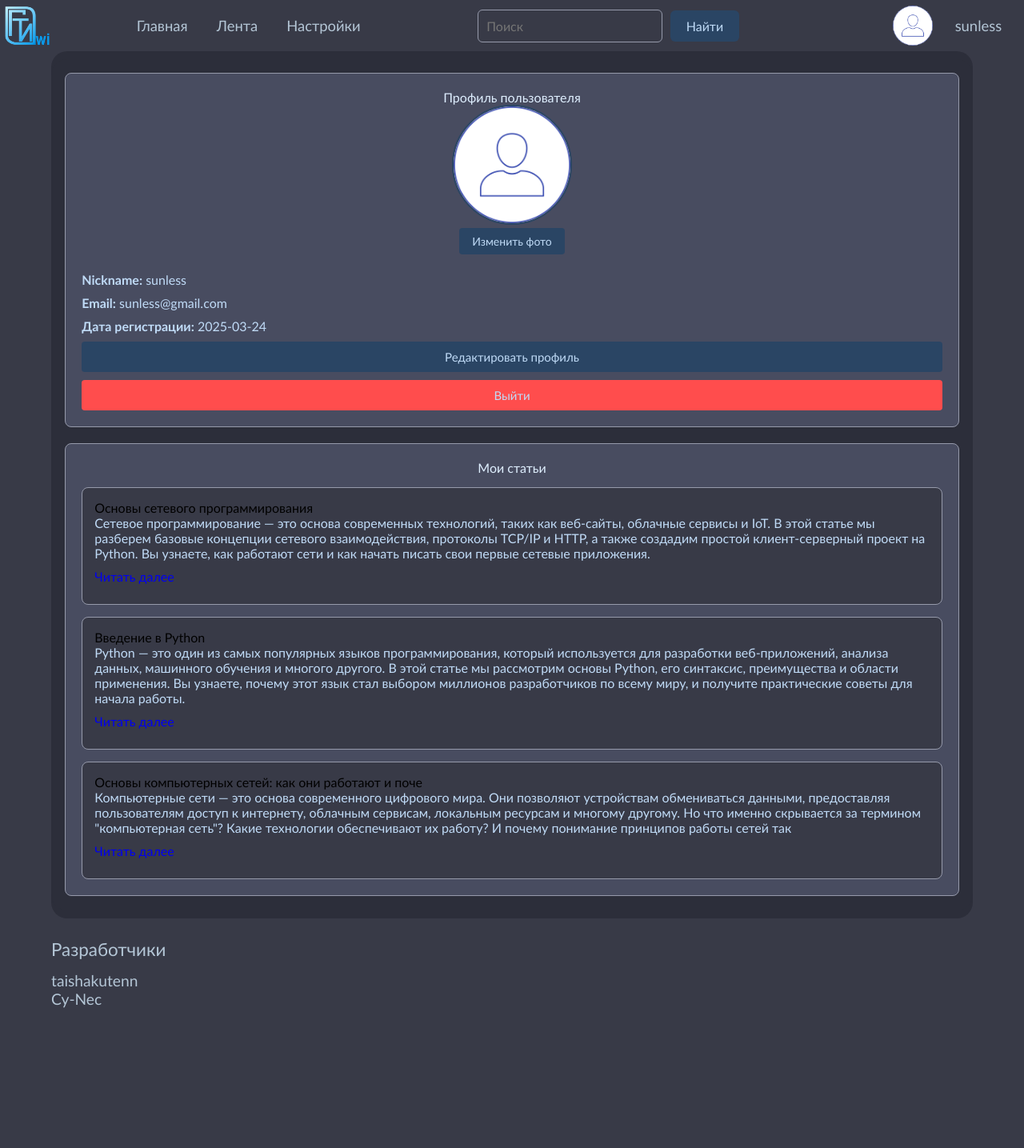
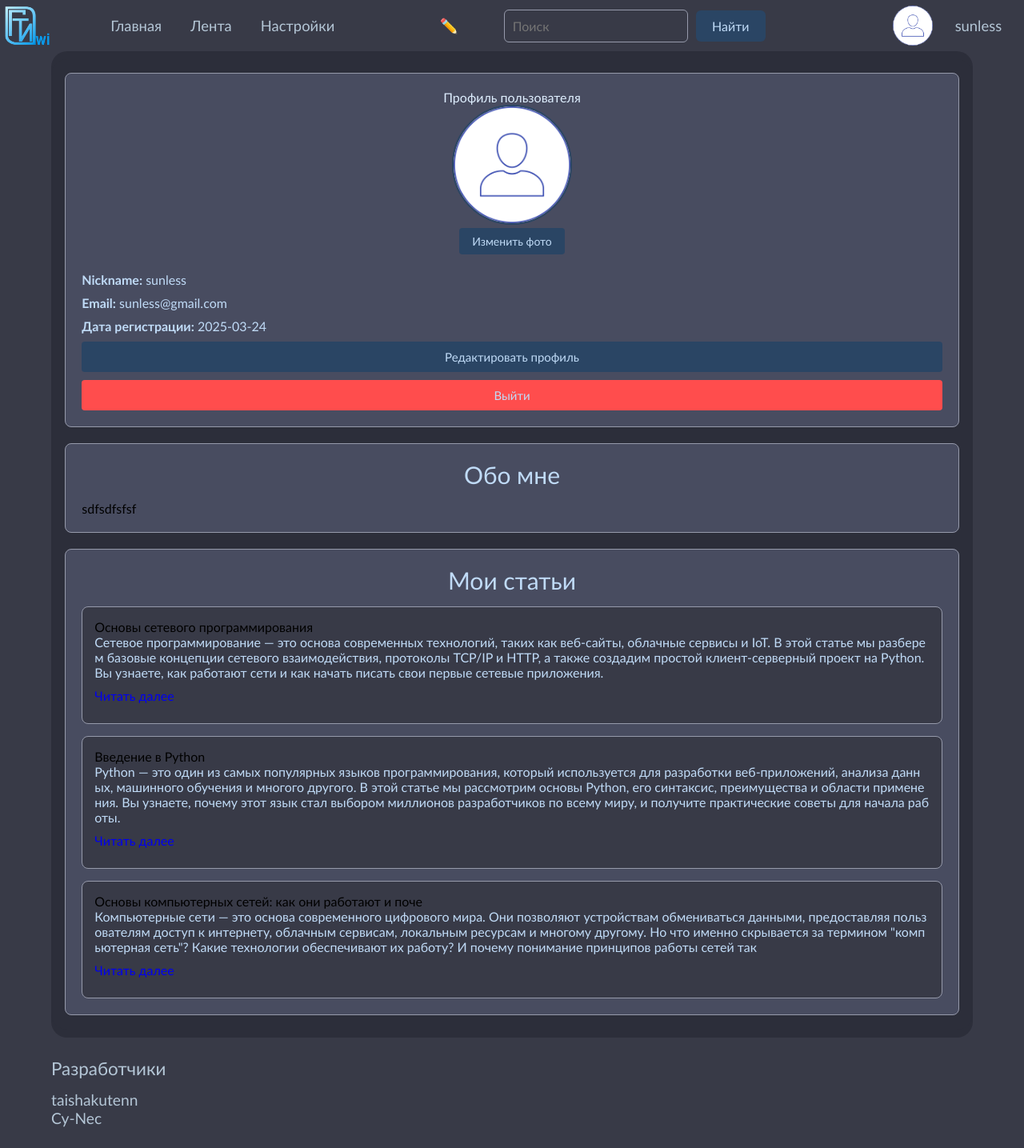
Before and after one commit to taishakutenn/OGTIwi, a Flask app: page /account in a window 1280 px wide. Shown: the whole page at 80% size. Before the commit the page ends 1260 px from the top, so only its background shows below. Run offline with Flask 3, Linux system fonts and the light colour scheme; a user stored in the database is signed in; data comes from the database, SQL or seed files in the repository.

Commit message:
bug-fix, add create-article btn

```diff
--- a/static/css/base.css
+++ b/static/css/base.css
@@ -295,12 +295,12 @@ main.ribbon {
   border: none;
   border-radius: 5px;
   cursor: pointer;
-  background-color: var(--background-clr);
-  color: #ccc;
+  background-color: var(--border-clr);
+  color: var(--text-clr);
   transition: var(--background-clr) 0.3s ease;
 }
 .pagination button:hover {
-  background-color: #1c2e4a;
+  background-color: var(--background-clr);
 }
 .pagination .current-page {
   font-size: 18px;
@@ -551,9 +551,16 @@ button:hover {
   padding: 15px;
   background-color: var(--background-clr);
 }
-.article-item h2 {
+.user-articles .h2 a {
   margin: 0 0 10px;
-  color: var(--text-clr-h1);
+  color: var(--base-text-clr);
+  font-size: 30px;
+}
+.user-articles .h2 a:hover {
+  color: var(--a-hover);
+}
+div.articles-list p {
+  word-break: break-all;
 }
 .article-item p {
   margin: 0 0 10px;
@@ -588,7 +595,6 @@ button:hover {
 .upload-btn:hover {
   opacity: 0.9;
 }
-
 
 
 
@@ -809,3 +815,12 @@ main.edit-article-page li {
 .request-button:hover {
   background-color: var(--btn-clr-green);
 }
+
+
+
+/*USER_ARTICLES*/
+div.articles-blocks h1 {
+  text-align: center;
+  margin-bottom: 15px;
+  font-size: 25px;
+}
--- a/static/css/index.css
+++ b/static/css/index.css
@@ -117,6 +117,21 @@ div.search_block {
   margin-left: 10px;
 }
 
+
+
+
+/*create article*/
+
+div.create-button * {
+  background-color: none;
+  margin-left: 50%;
+}
+div.create-button *:hover {
+  text-decoration: none;
+}
+
+
+
 /* FOOTER */
 footer {
   background-color: var(--background-clr);
--- a/templates/account.html
+++ b/templates/account.html
@@ -47,9 +47,23 @@
       </div>
     </section>
 
+    <!-- ABOUT -->
+    <section class="user-articles">
+      <h2 class="h2">
+        <a href="">Обо мне</a>
+      </h2>
+      <div class="articles-list">
+        <p>
+          sdfsdfsfsf
+        </p>
+      </div>
+    </section>
+
     <!-- Список последних статей -->
     <section class="user-articles">
-      <h2 class="h2">Мои статьи</h2>
+      <h2 class="h2">
+        <a href="">Мои статьи</a>
+      </h2>
       <div class="articles-list">
       {% for article in last_articles[::-1] %}
         <article class="article-item">
--- a/templates/base.html
+++ b/templates/base.html
@@ -17,6 +17,10 @@
       <a href="/settings">Настройки</a>
     </nav>
 
+    <div class="create-button">
+      <p><a href="">✏️</a></p>
+    </div>
+
     <!-- ПОИСК -->
     <div class="search_block">
       <form action="/ribbon" method="GET">
@@ -24,6 +28,9 @@
         <button type="submit">Найти</button>
       </form>
     </div>
+
+
+
     <!-- AK -->
     {% if not current_user.is_authenticated %}
       <div class="account">
```
Also changed, not shown: templates/ribbon.html (indentation only).
